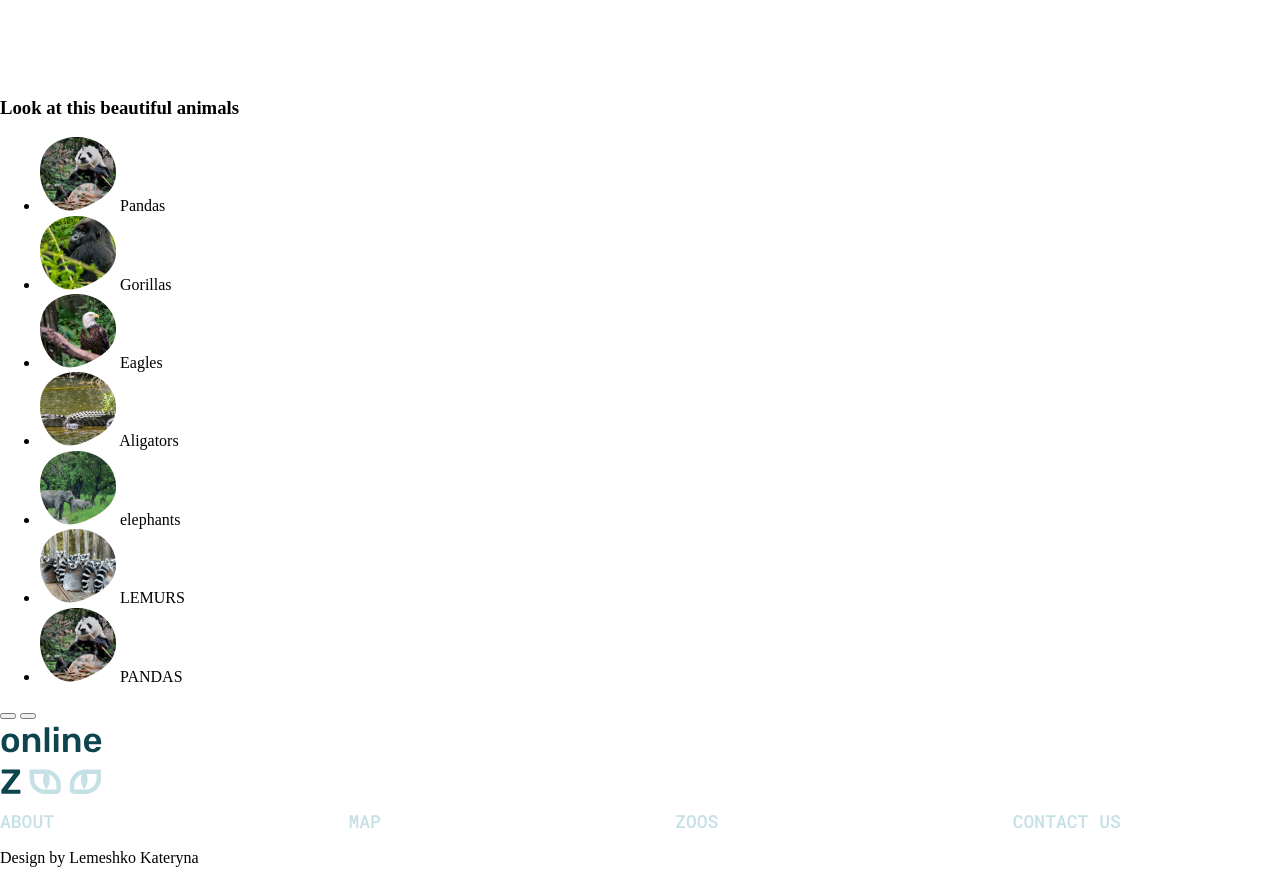
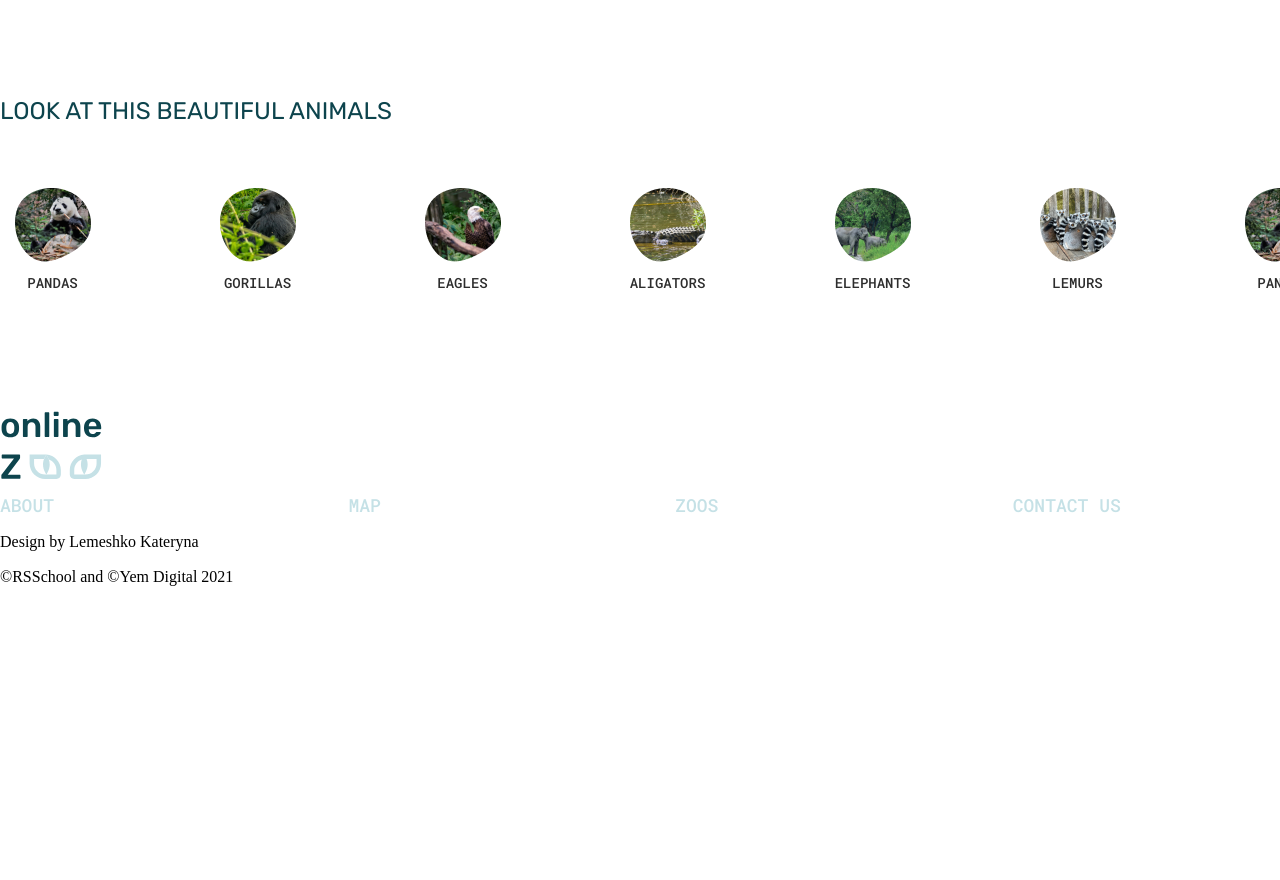
Before and after one commit to Veronchi/zoo-project, a website built with webpack: page index.html in a window 1280 px wide. Shown: the part 3880-4760 px from the top of the page. After the commit the page ends 4482 px from the top, so only its background shows below. Built offline with nearby package versions, Linux system fonts and the light colour scheme; files whose address does not match are found by name.

Commit message:
feat: add css for Look at this animals

```diff
--- a/src/css/style.css
+++ b/src/css/style.css
@@ -496,13 +496,22 @@ body {
   color: #919191;
 }
 
+.slider__controls {
+  padding-bottom: 24px;
+}
+
 .slider__button {
   position: relative;
   width: 42px;
   height: 42px;
-  background-color: #FFFFFF;
+  background-color:transparent;
   border: none;
+  border-radius: 100px;
   cursor: pointer;
+}
+
+.slider__button:hover{
+  box-shadow: 0px 2px 50px rgb(13 68 77);
 }
 
 .slider__button + .slider__button {
@@ -512,8 +521,8 @@ body {
 .slider__button.top::after {
   content: "";
   position: absolute;
-  top: 13px;
-  left: 17px;
+  top: 10px;
+  left: 15px;
   background-image: url('../img/slider__btn-top.svg');
   background-repeat: no-repeat;
   background-size: contain;
@@ -524,8 +533,8 @@ body {
 .slider__button.bottom::after {
   content: "";
   position: absolute;
-  top: 13px;
-  left: 17px;
+  top: 11px;
+  left: 13px;
   background-size: contain;
   background-image: url("../img/slider__btn-bottom.svg");
   background-repeat: no-repeat;
@@ -813,3 +822,109 @@ body {
   line-height: 19px;
   color: #000000;
 }
+
+.animals__wrapper {
+  display: flex;
+}
+
+.look-at-animals {
+  margin-bottom: 100px;
+}
+
+.look-at-animals__title {
+  padding: 0;
+  margin: 0;
+  font-family: "Rubik";
+  font-style: normal;
+  font-weight: 400;
+  font-size: 24px;
+  line-height: 28px;
+  text-transform: uppercase;
+  color: #0D444D;
+  margin-bottom: 50px;
+}
+
+.animals-list {
+  display: flex;
+  justify-content: start;
+  list-style: none;
+  padding: 0;
+  margin: 0;
+  margin-right: 50px;
+}
+
+.animals-list__item {
+  display: flex;
+  flex-direction: column;
+  align-items: center;
+  justify-content: space-around;
+  text-align: center;
+  width: 105px;
+  height: 130px;
+}
+
+.animals-list__item + .animals-list__item {
+  margin-left: 100px;
+}
+
+.animals-item__img {
+  margin-bottom: 8px;
+}
+
+.animals-item__text {
+  font-family: "Roboto Mono";
+  font-style: normal;
+  font-weight: 500;
+  font-size: 14px;
+  line-height: 18px;
+  text-transform: uppercase;
+  color: #2D2D2D;
+}
+
+.btn-controls {
+  display: flex;
+  flex-direction: column;
+  align-items: center;
+  justify-content: space-between;
+  padding-top: 14px;
+  padding-bottom: 14px;
+}
+
+.animal-list__btn {
+  position: relative;
+  width: 42px;
+  height: 42px;
+  background-color:transparent;
+  border: none;
+  border-radius: 100px;
+  cursor: pointer;
+  padding: 0;
+}
+
+.animal-list__btn:hover{
+  box-shadow: 0px 2px 50px rgb(13 68 77);
+}
+
+.animal-list__btn.top::after {
+  content: "";
+  position: absolute;
+  top: 10px;
+  left: 15px;
+  background-image: url('../img/slider__btn-top.svg');
+  background-repeat: no-repeat;
+  background-size: contain;
+  width: 15px;
+  height: 21px;
+}
+
+.animal-list__btn.bottom::after {
+  content: "";
+  position: absolute;
+  top: 11px;
+  left: 13px;
+  background-size: contain;
+  background-image: url("../img/slider__btn-bottom.svg");
+  background-repeat: no-repeat;
+  width: 15px;
+  height: 21px;
+}
```
